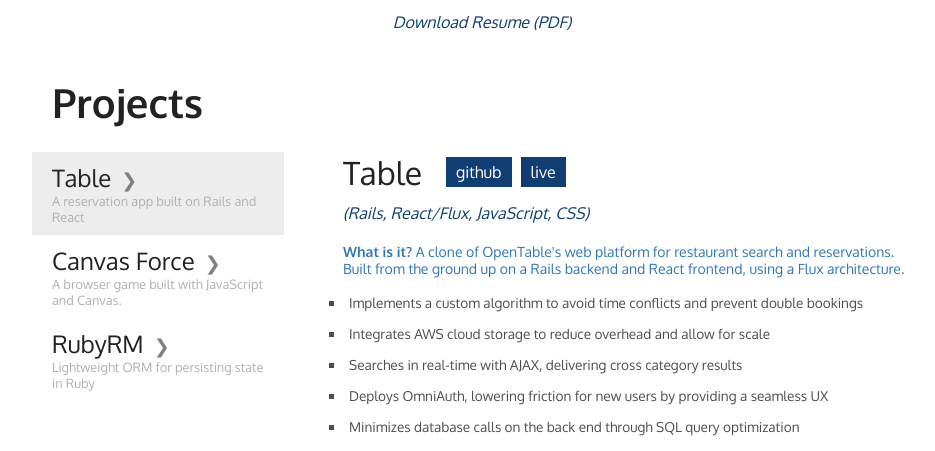
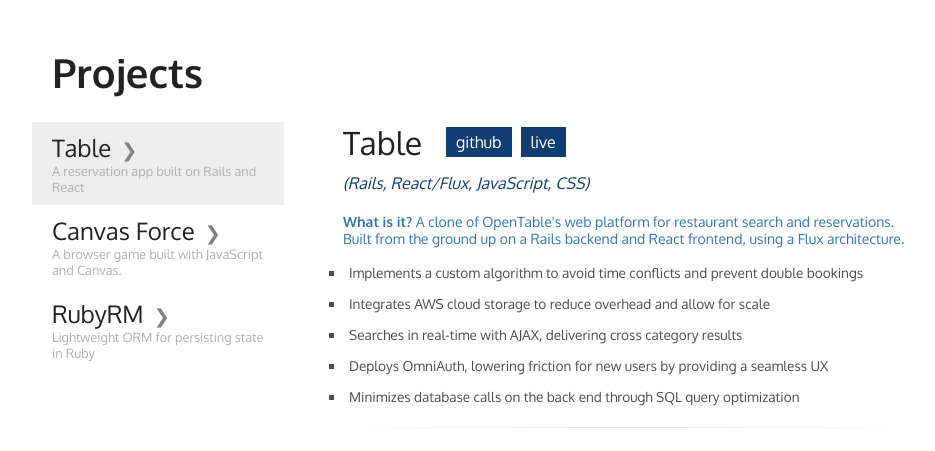
Before and after one commit to RowiDont/RowiDont.github.io, a plain HTML site: page index.html in a window 1280 px wide. Shown: the part 340-791 px from the top of the page, without its empty margins (158-1093 px from the left). Drawn offline with Linux system fonts and the light colour scheme; grey boxes are pictures that could not be loaded; files whose address does not match are found by name.

Commit message:
Comment out resume.

```diff
--- a/index.html
+++ b/index.html
@@ -43,11 +43,11 @@
             <a href="mailto:&#114;&#97;&#102;&#105;&#101;&#112;a&#116;e&#108;&#64;&#103;&#109;ail.&#99;&#111;m">
               <span class="icon-mail4"></span>
             </a>
-            <br>
             <!-- Resume link. Should stay the same if you put your resume in the same place -->
-            <a id="resume" target="_blank" href="docs/resume.pdf">
+            <!-- <br> -->
+            <!-- <a id="resume" target="_blank" href="docs/resume.pdf">
               <em>Download Resume (PDF)</em>
-            </a>
+            </a> -->
           </div>
         </header>
       </div>
```
